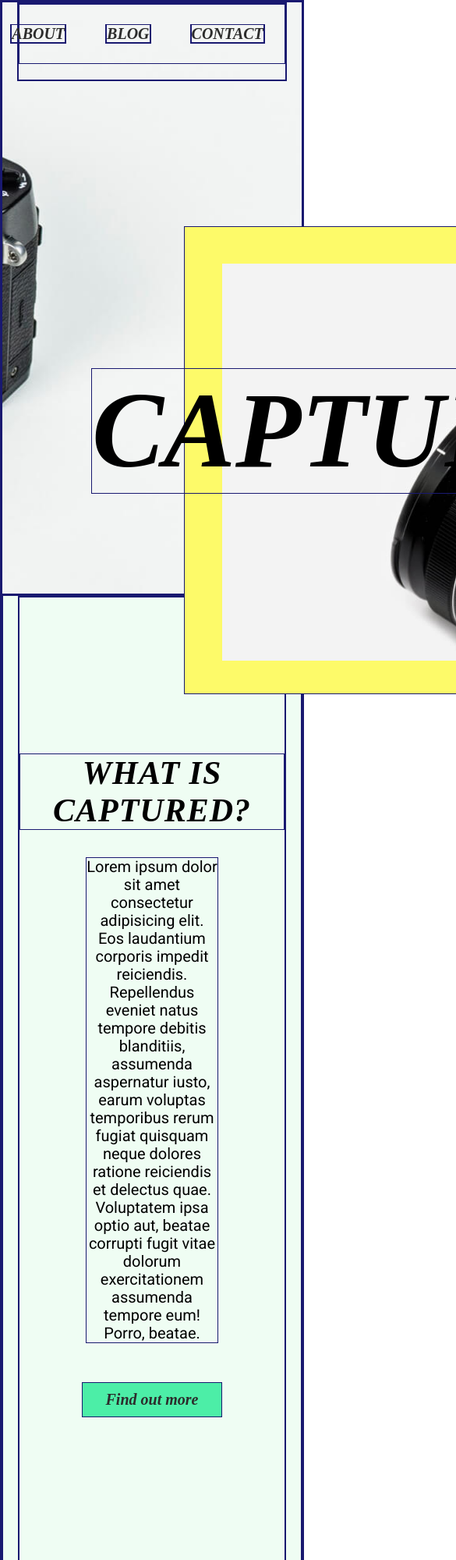
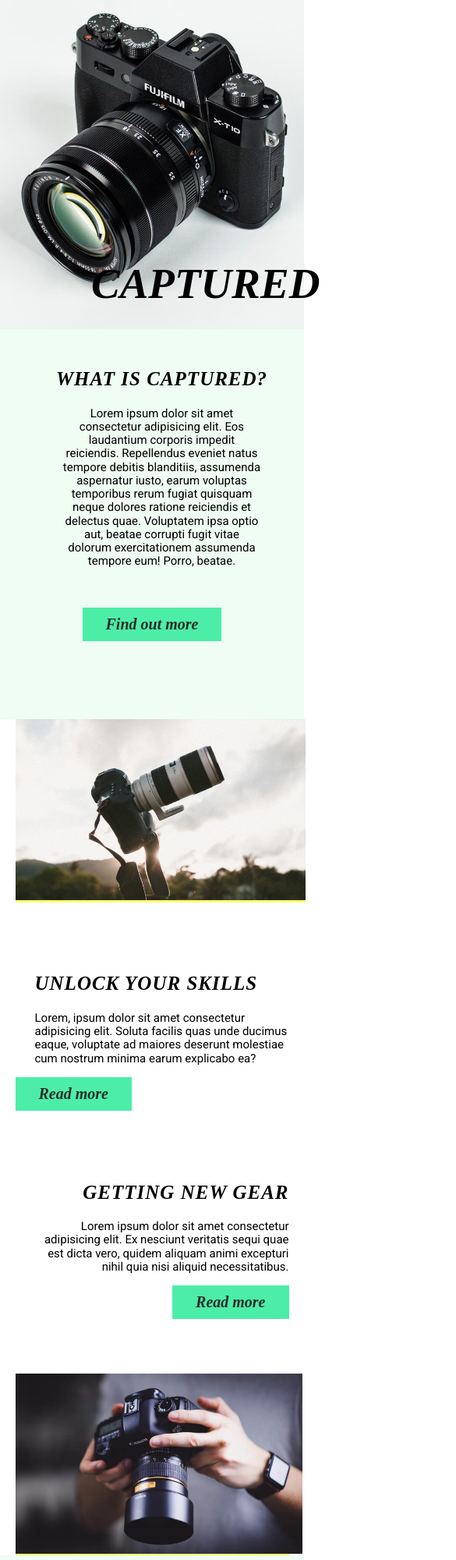
Before and after one commit to clembrulee/Project1Captured, a plain HTML site: page index.html in a window 390 px wide. Shown: the top 2000 px of the page at 78% size, 585 px wide, since content can reach past the window. Drawn offline with Linux system fonts and the light colour scheme; a web font is replaced by a local one.

Commit message:
media queries for index

```diff
--- a/index.html
+++ b/index.html
@@ -13,6 +13,7 @@
 	<!-- Clement Sung 2021 - Juno College -->
 </head>
 <body>
+	<!-- header and Nav section -->
 	<header>
 		<div class="wrapper">
 			<nav>
@@ -26,7 +27,9 @@
 			<h1>Captured</h1>
 		</div>
 	</header>
+	<!-- ***********MAIN************* -->
 	<main>
+		<!-- **************About section ********************** -->
 		<section id="about" class="about">
 			<div class="wrapper">
 				<div class="imageShadow">
@@ -40,7 +43,8 @@
 			</div>
 		</section>
 		<section>
-			<div class="guides extraInfoWrapper">
+			<!-- **********Extra Info*********** -->
+			<div class="extraInfoWrapper">
 				<div class="imageShadow1">
 					<img src="./assets/left-image.jpg" alt="canon camera on a tripod with a long lens in front of a setting sun">
 				</div>
@@ -59,11 +63,12 @@
 				</div>
 			</div>
 		</section>
+		<!-- ***************** middle green grid section ****************** -->
 		<section class="midNav">
 			<div class="wrapper">
 				<nav class="midGrid">
 				<div class="gridFlex">
-					<div class="iconContainer">
+					<div class="iconContainer iconContainer1">
 						<i class="fas fa-camera"></i>
 					</div>
 					<div>
@@ -72,7 +77,7 @@
 					</div>
 				</div>
 				<div class="gridFlex">
-					<div class="iconContainer">
+					<div class="iconContainer iconContainer2">
 						<i class="fas fa-users"></i>
 					</div>
 					<div>
@@ -81,7 +86,7 @@
 					</div>
 				</div>
 				<div class="gridFlex">
-					<div class="iconContainer">
+					<div class="iconContainer iconContainer3">
 						<i class="fas fa-file"></i>
 					</div>
 					<div>
@@ -90,7 +95,7 @@
 					</div>
 				</div>
 				<div class="gridFlex">
-					<div class="iconContainer">
+					<div class="iconContainer iconContainer4">
 						<i class="fas fa-phone"></i>
 					</div>
 					<div>
@@ -101,9 +106,11 @@
 				</nav>
 			</div>
 		</section>
+		<!-- ***************photo banner  **************-->
 		<div class="banner">
 			<img src="./assets/banner.jpg" alt="a map sprawled across with a orange travel bag, notebook, pencil and a camera lens around the edges">
 		</div>
+		<!-- *******************featured blog ******************-->
 		<section class= featureBlog>
 			<div class="wrapper feature">
 				<div class= "imageShadow">
@@ -116,6 +123,7 @@
 				</div>
 			</div>
 		</section>
+		<!-- ***********************gallery****************** -->
 		<section class="gallery">
 			<div class="wrapper">
 				<ul>
--- a/styles/sass/partials/_home.scss
+++ b/styles/sass/partials/_home.scss
@@ -1,3 +1,4 @@
+// header section
 header{
 	background-image: $bgImage1;
 	background-size: cover;
@@ -16,6 +17,7 @@ header{
 
 }
 
+// Captured Title
 h1{
 	position: absolute;
 	text-align: center;
@@ -26,7 +28,7 @@ h1{
 	@include fontStyle(13.8rem);
 }
 
-
+// About captured section
 .about{
 	background-color: $backgroundColorTwo;
 	position: relative;
@@ -60,20 +62,17 @@ h1{
 
 }
 
+// Extra info section
 .extraInfoWrapper{
-	width: 90%;
-	margin:0 auto;
-}
-
-.guides{
 	display:grid;
 	grid-template-columns:40% 50%;
 	grid-template-rows: 40rem 40rem;
 	gap: 10rem 25rem;
+	width: 90%;
+	margin:0 auto;
 	.imageShadow1{
 		background-color: $imageShadow;
 		height: auto;
-		// margin-left: 5rem;
 		position: relative;
 		width: 100%;
 		img{
@@ -87,11 +86,13 @@ h1{
 		background-color: $imageShadow;
 		height: auto;
 		position: relative;
+		bottom: -15%;
+		left: -5%;
 		width: 90%;
 		img{
+			position: absolute;
 			bottom: 10%;
 			left: 4%;
-			position: absolute;
 			width:105%;
 		}
 	}
@@ -100,7 +101,6 @@ h1{
 		width: 90%;
 	}
 	.post2{
-
 		text-align:right;
 		padding-left:  15rem;
 	}
@@ -109,24 +109,27 @@ h1{
 	}
 }
 
+// middle green grid section
 .midNav{
 	background-color: $backgroundColorTwo;
 	.midGrid{
 		display:grid;
 		grid-template-columns: 50% 50%;
 		grid-template-rows:40rem 40rem ;
+		padding-top: 8rem;
 		.gridFlex{
 			display:flex;
+
 		}
 		.iconContainer{
-			width: 10rem;
-			height: 10rem;
+			margin-right: 2rem;
 		}
 		i{
 			border-radius:50%;
 			background-color: $buttonsndLogosColor;
 			color: $textColor;
 			font-size: 5rem;
+			margin-top:7rem;
 			padding: 1.5rem;
 			width:100%;
 
@@ -139,14 +142,7 @@ h1{
 	}
 }
 
-.gridFlex i:nth-of-type(2){
-	padding: 5rem;
-}
-
-.gridFlex i:nth-of-type(3){
-				padding: 5rem;
-			}
-
+// featured blog section
 .featureBlog{
 	background-color:$backgroundColorTwo;
 	.feature{
--- /dev/null
+++ b/styles/sass/partials/_mediaQueries.scss
@@ -0,0 +1,150 @@
+@media (max-width: 940px){
+
+h1 {
+top: 65%;
+left: 40%;
+font-size: 8.8rem;
+}
+
+header {
+	background-size: auto;
+	background-position: initial;
+}
+
+.about{
+	.imageShadow {
+		display: none;
+		img{
+			display: none;
+		}
+	}
+}
+
+.extraInfoWrapper {
+	grid-template-columns: 40% 40%;
+	gap: 7rem 20rem;
+	.post1 {
+		padding-right: 0;
+		width: 100%;
+	}
+	.post2 {
+		padding-left: 0;
+	}
+	.imageShadow1 {
+		width: 145%;
+	}
+	.imageShadow2 {
+		height: 50%;
+		width: 127%;
+		left: -35%;
+	}
+}
+
+}
+
+
+@media (max-width:768px){
+	h1 {
+	top: 71%;
+	left: 34%;
+	}
+
+	header nav li{
+		margin:0 2rem;
+	}
+	.extraInfoWrapper {
+		gap: 7rem 17rem;
+		.imageShadow1{
+			width: 145%;
+			height: 80%;
+		}
+		.imageShadow2{
+		left: -52%;
+		}
+	}
+
+	p {
+	font-size: 1.5rem;
+	}
+
+	.midNav .midGrid i {
+		font-size: 2.5rem;
+		margin-top: 8.5rem;
+	}
+
+	.gridFlex:nth-child(2) > div:nth-child(2) {
+	padding-right: 5rem;
+	}
+
+}
+
+
+
+@media (max-width: 480px) {
+
+	header {
+	background-size: cover;
+	height: 50vh;
+	ul{
+		display:none;
+	}
+	}
+	h1 {
+		font-size: 5.5rem;
+		top: 35%;
+		left: 30%;
+	}
+	.extraInfoWrapper{
+		display: flex;
+		flex-direction: column;
+		.imageShadow2 {
+			height: auto;
+			width: 100%;
+			left: 0;
+			background-color: none;
+			img{
+				position: static;
+			}
+		}
+		.imageShadow1 {
+			width: 106%;
+			height: auto;
+			background-color: none;
+			img {
+				position: static;
+				width: 100%;
+			}
+		}
+	}
+	.midNav .midGrid i {
+		margin-top: 3.5rem;
+	}
+	p {
+		padding-left: 2.5rem;
+	}
+	.about h2 {
+		margin-top: 5rem;
+	}
+	.about p {
+		width: 80%;
+	}
+	.about .aboutText {
+	padding-bottom: 5rem;
+	}
+	h2 {
+		font-size: 2.5rem;
+		padding-left: 2.5rem;
+	}
+	.midNav .midGrid {
+		display: flex;
+		flex-direction: column;
+		h3 {
+			padding-top: 5rem;
+		}
+	}
+
+	.gallery ul {
+		flex-direction: column;
+	}
+
+}
--- a/styles/sass/styles.scss
+++ b/styles/sass/styles.scss
@@ -6,7 +6,7 @@
 @import "partials/home";
 @import "partials/blog";
 @import "partials/contact";
-
-*{
-	border: 1px solid midnightblue;
-}
+@import "partials/mediaQueries"
+// *{
+// 	border: 1px solid midnightblue;
+// }
```
Also changed, not shown: styles/styles.css.
